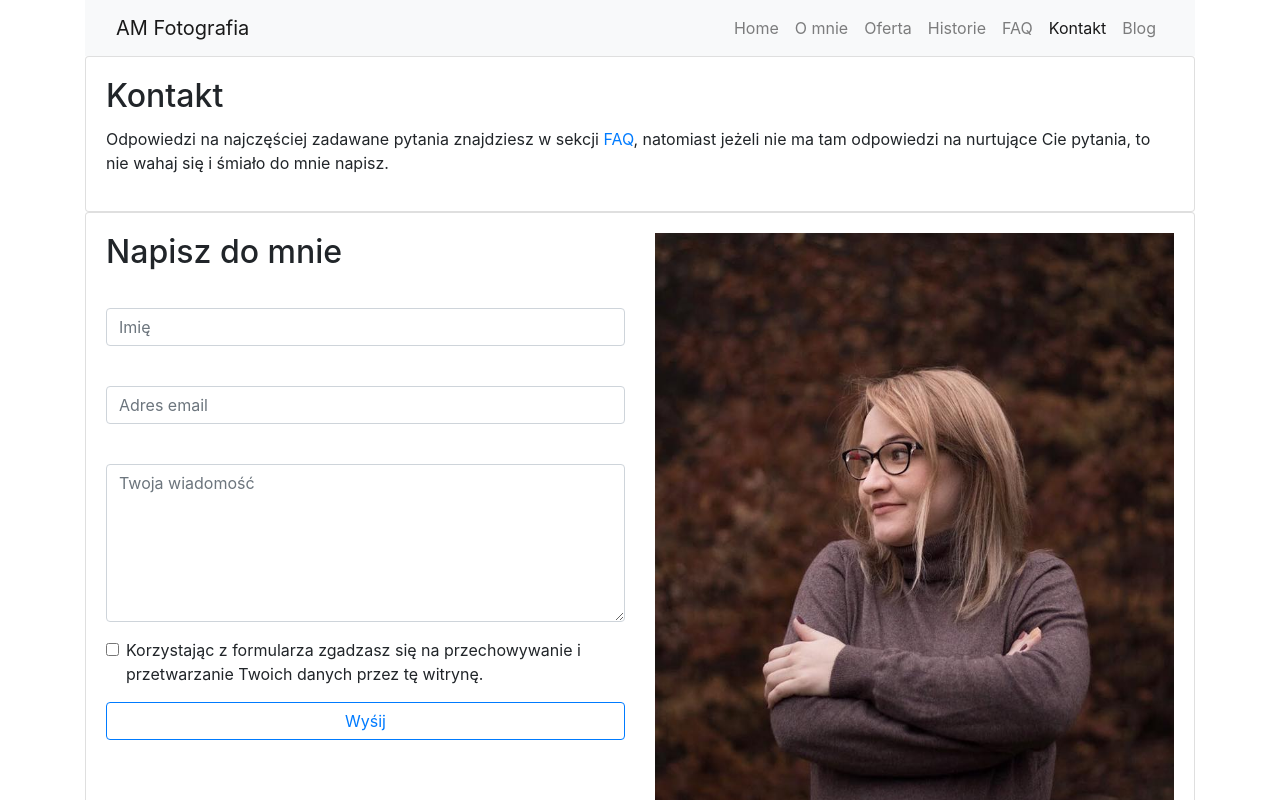
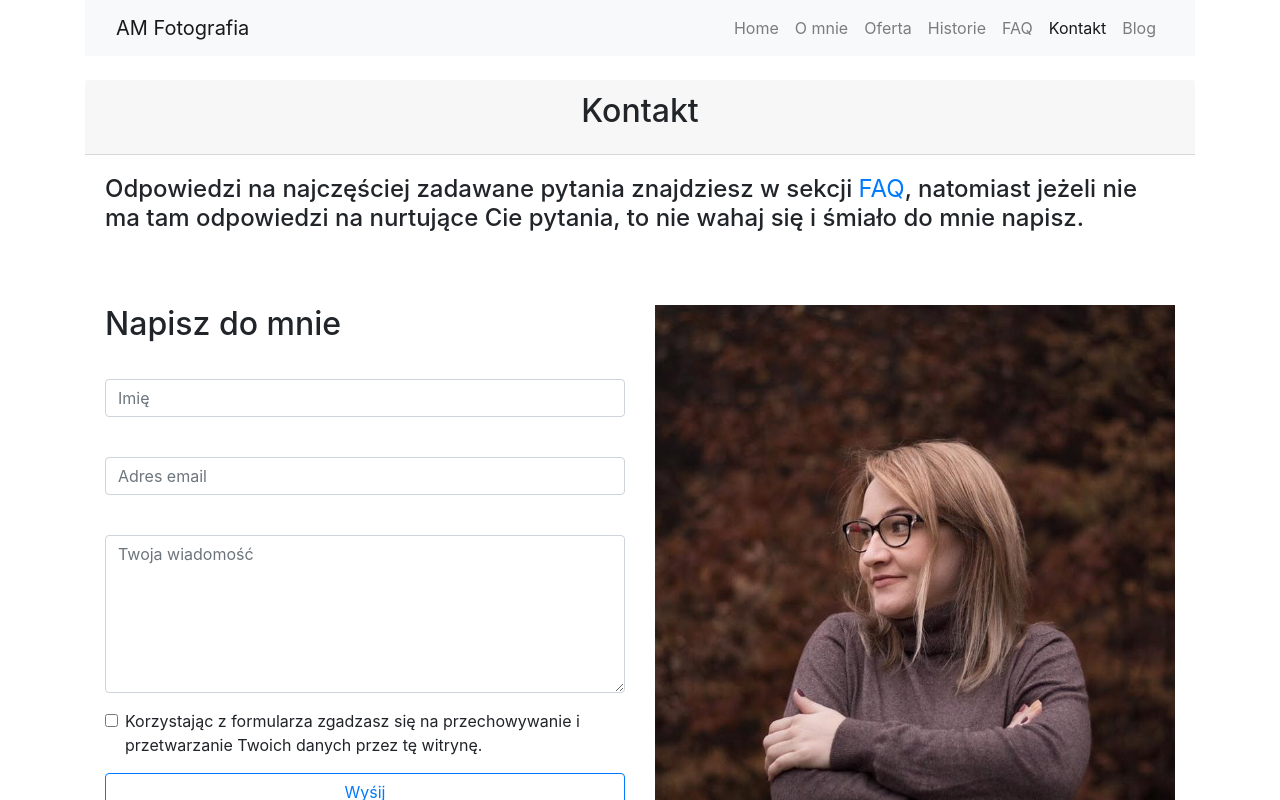
Before and after one commit to MarcinMatejko/foto, an Angular app: page /contact in a window 1280 px wide. Shown: the top 800 px of the page. Built offline with nearby package versions, Linux system fonts and the light colour scheme.

Commit message:
usystematyzowanie wygladu poszczegolnych stron, usuniecie card-border ze stron

```diff
--- a/src/app/components/about-page/about-page.component.html
+++ b/src/app/components/about-page/about-page.component.html
@@ -1,7 +1,9 @@
-  <div class="card">
+  <div class="card my-4 border-0">
+    <div class="card-header text-center">
+      <h2 class="card-title">Nazywam się Ola Matejko i jestem fotografem.</h2>
+    </div>
     <div class="card-body">
       <div class="row">
-        <h3 class="card-title col-12 my-5 text-center">Nazywam się Ola Matejko i jestem fotografem.</h3>
         <div class="col-lg-6">
             <img src="../../../assets/img/ola/ola-1.jpg" alt="moje zdjęcie" class="img-fluid my-md-0 my-4">
         </div>
--- a/src/app/components/contact/contact.component.html
+++ b/src/app/components/contact/contact.component.html
@@ -1,14 +1,13 @@
-  <div class="card">
-    <div class="card-body">
-      <div class="card-title">
-        <h2>Kontakt</h2>
-      </div>
-      <div class="card-text">
-        <p>Odpowiedzi na najczęściej zadawane pytania znajdziesz w sekcji
-            <span><a class="btn-link" routerLink="/faq">FAQ</a></span>,
-            natomiast jeżeli nie ma tam odpowiedzi na nurtujące Cie pytania, to nie wahaj się i śmiało do mnie napisz.
-        </p>
-      </div>
-    </div>
+<div class="card my-4 border-0">
+  <div class="card-header text-center">
+    <h2 class="card-title">Kontakt</h2>
   </div>
+  <div class="card-body">
+    <h4>Odpowiedzi na najczęściej zadawane pytania znajdziesz w sekcji
+      <span><a class="btn-link" routerLink="/faq">FAQ</a></span>,
+      natomiast jeżeli nie ma tam odpowiedzi na nurtujące Cie pytania, to nie wahaj się i śmiało do mnie napisz.
+  </h4>
+  </div>
+</div>
+
 <app-form></app-form>
--- a/src/app/components/faq/faq.component.html
+++ b/src/app/components/faq/faq.component.html
@@ -1,6 +1,6 @@
-  <div class="card my-4">
+  <div class="card my-4 border-0">
     <div class="card-header text-center">
-      <h1 class="card-title">FAQ</h1>
+      <h2 class="card-title">FAQ</h2>
     </div>
     <div class="card-body">
       <h4 class="card-text">Tutaj znajdziesz odpowiedzi na kilka z najczęściej zadawanych pytań. Jeżeli nie znajdziesz tutaj zadowalających Cię informacji, to śmiało przejdź do sekcji
--- a/src/app/components/form/form.component.html
+++ b/src/app/components/form/form.component.html
@@ -1,4 +1,4 @@
-  <div class="card">
+  <div class="card border-0">
     <div class="card-body">
       <div class="row">
         <div class="col-md-6">
--- a/src/app/components/not-build-page/not-build-page.component.html
+++ b/src/app/components/not-build-page/not-build-page.component.html
@@ -1,14 +1,12 @@
-<div class="card text-center">
-  <div class="card-body">
-    <div class="card-title">
-      <h2>Strona w budowie.</h2>
-    </div>
-    <div class="card-text">
-      <p>Niestety, ta strona nie jest jeszcze gotowa.</p>
-      <p>Już niebawem powinna być dostępna, ale póki co możesz wrócić na
-          <span><a class="btn-link" routerLink="/">stronę główną,</a></span>
-          albo zajrzeć do innych sekcji. :)
-      </p>
-    </div>
+<div class="card my-4 border-0">
+  <div class="card-header text-center">
+    <h2 class="card-title">Strona w budowie.</h2>
+  </div>
+  <div class="card-body text-center">
+    <h4 class="card-text">Niestety, ta strona nie jest jeszcze gotowa.</h4>
+    <p>Już niebawem powinna być dostępna, ale póki co możesz wrócić na
+      <span><a class="btn-link" routerLink="/">stronę główną,</a></span>
+      albo zajrzeć do innych sekcji. :)
+    </p>
   </div>
 </div>
--- a/src/app/components/offer/offer.component.html
+++ b/src/app/components/offer/offer.component.html
@@ -1,7 +1,8 @@
-<div class="card">
-  <div class="card-title text-center py-4">
-    <h2>Oferta</h2>
+<div class="card my-4 border-0">
+  <div class="card-header text-center">
+    <h2 class="card-title">Oferta</h2>
   </div>
+  <div class="card-body">
   <div class="row">
     <div class="col-lg-8 col-md-6 align-self-center">
       <h5 class="card-subtitle pb-3 text-center">SESJA LIFESTYLOWA:</h5>
@@ -50,5 +51,5 @@
       <span><a class="btn-link" routerLink="/faq">FAQ.</a></span>
     </h5>
   </div>
-
 </div>
+</div>
```
